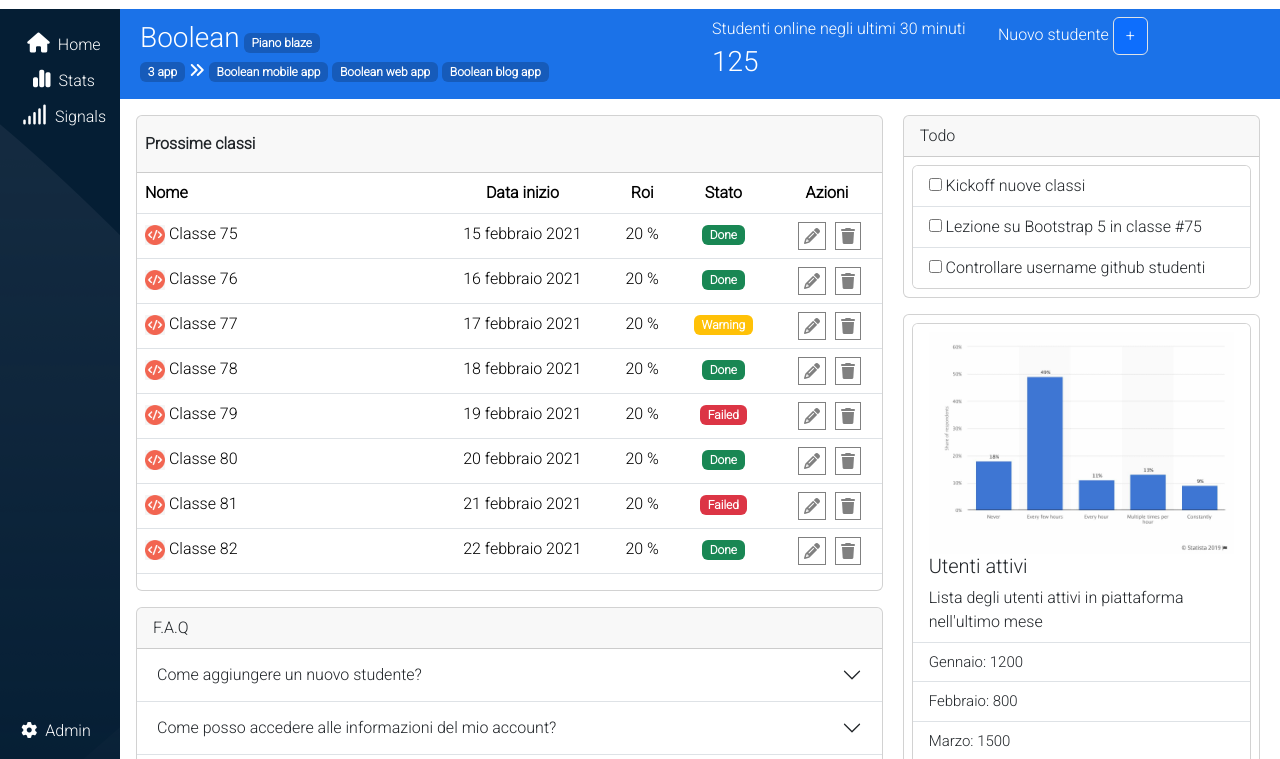
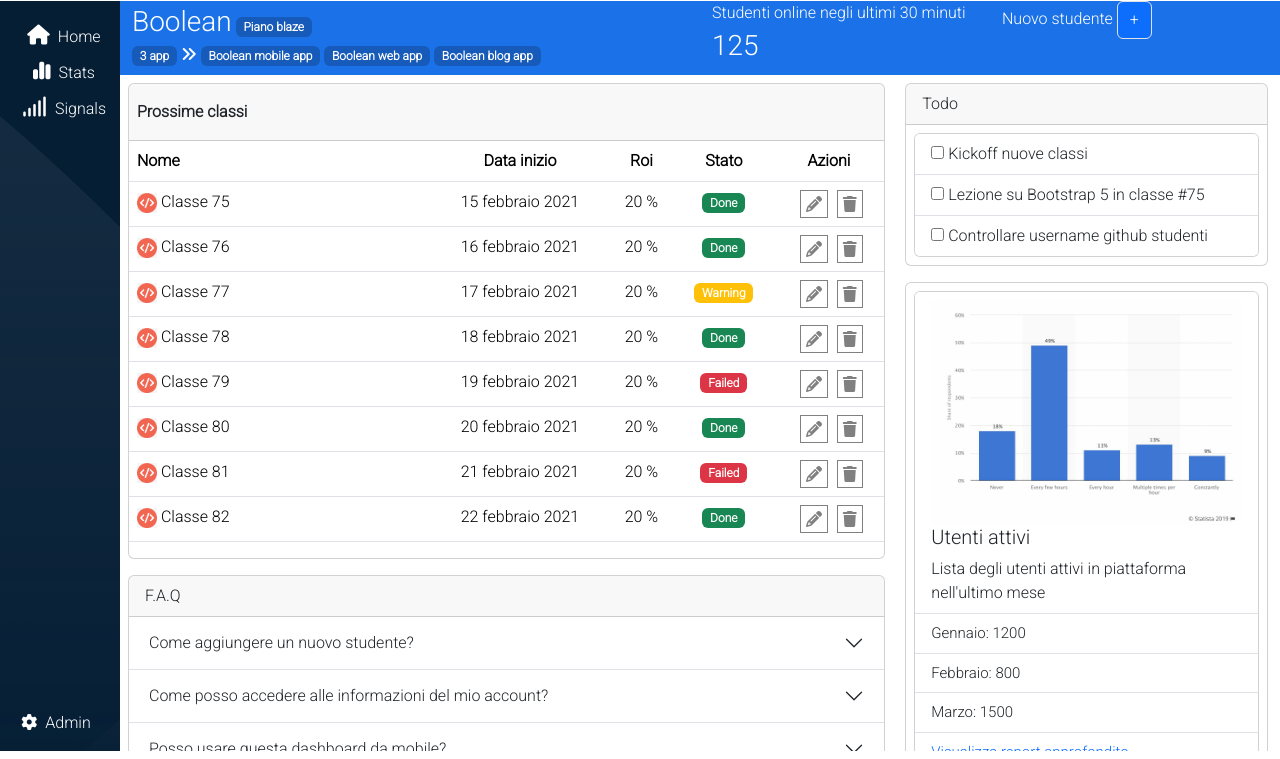
Before and after one commit to Shamble94/html-css-bootstrap-dashboard, a plain HTML site: page index.html in a window 1280 px wide. Shown: the part 49-808 px from the top of the page. Drawn offline with nearby package versions, Linux system fonts and the light colour scheme.

Commit message:
Removed padding and margin from row

```diff
--- a/index.html
+++ b/index.html
@@ -17,7 +17,7 @@
         <!-- CONTAINER -->
         <div class="container-fluid">
             <!-- ROW -->
-            <div class="row mt-2 ">
+            <div class="row ">
 
                 <!-- COLONNA-1 -->
                 <div class="col-1">
@@ -84,7 +84,7 @@
                 <!-- CONTAINER -->
               <div class="container-fluid">
                     <!-- RIGA -->
-                    <div class="row p-2 ">
+                    <div class="row ">
                         <!-- COLONNA VARIABILE -->
                         <div class="col-lg-6 col-md-4 col-12 text-white order-1 order-md-0  mb-2" >
                             <span class="fs-3">Boolean</span>
@@ -118,7 +118,7 @@
             <!-- CONTAINER FLUID -->
             <div class="container-fluid">
                 <!-- ROW -->
-                <div class="row p-2">
+                <div class="row ">
                     <!-- COLONNA VARIABILE -->
                     <div class="col-lg-8 col-md-12 col-sm-12 p-2">
                         <!-- CARD -->
```
